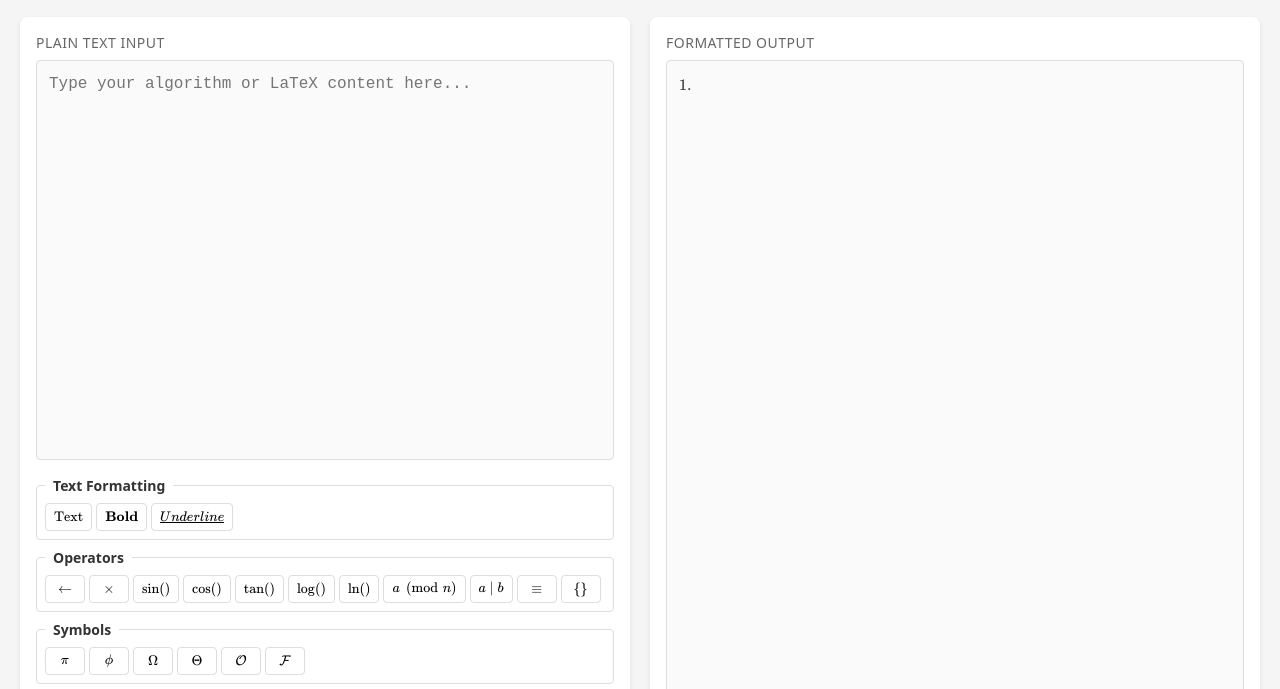
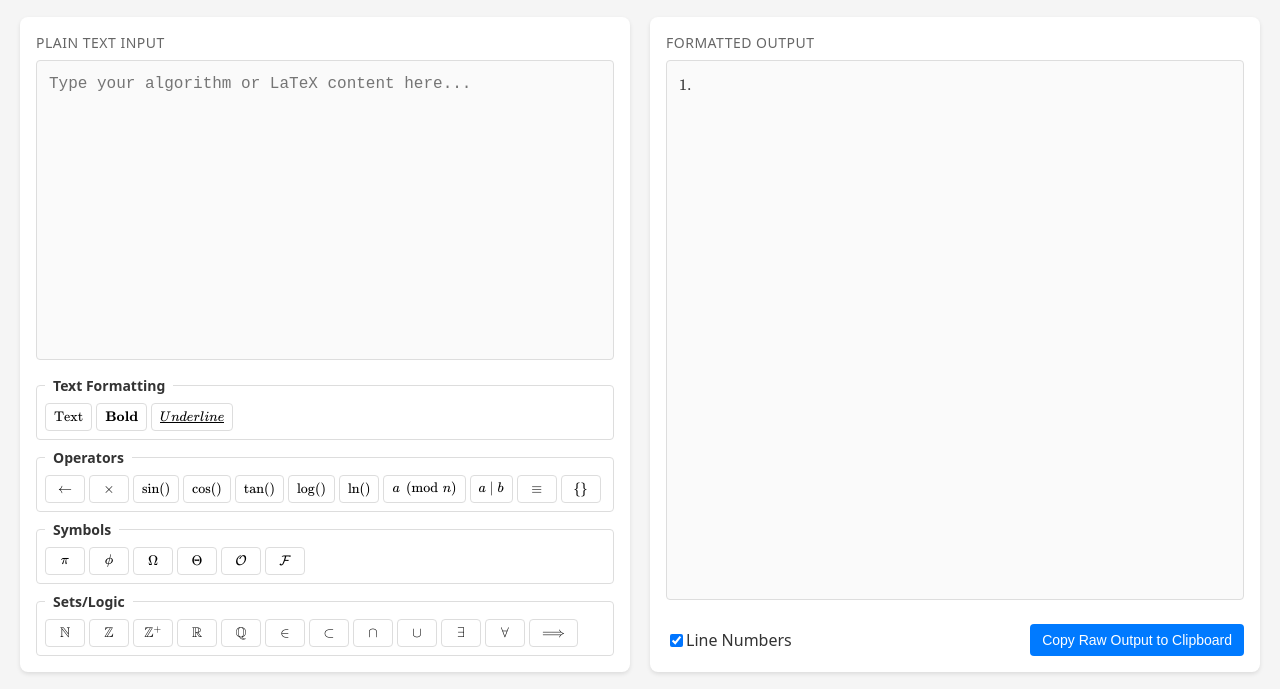
Before and after one commit to gkurf/latexformatter, a plain HTML site: page index.html in a window 1280 px wide. Shown: the part 62-751 px from the top of the page. Drawn offline with nearby package versions, Linux system fonts and the light colour scheme.

Commit message:
Update index.html

```diff
--- a/index.html
+++ b/index.html
@@ -36,7 +36,7 @@
     }
 
     .panel {
-  height: auto; /* Removed fixed height */
+  height: auto;
   padding: 16px;
   background: white;
   border-radius: 8px;
@@ -69,7 +69,7 @@
       margin-bottom: 16px;
       tab-size: 4;
       -moz-tab-size: 4;
-      height: 400px;
+      height: 300px;
     }
 
     textarea:focus {
```
